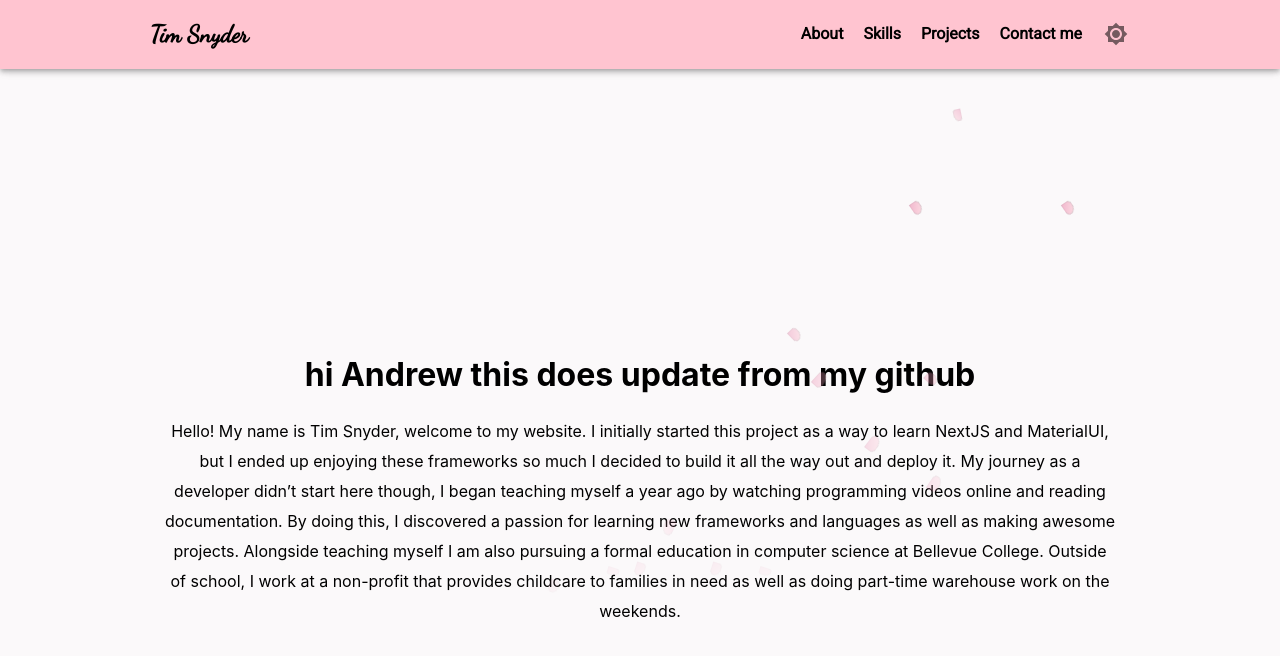
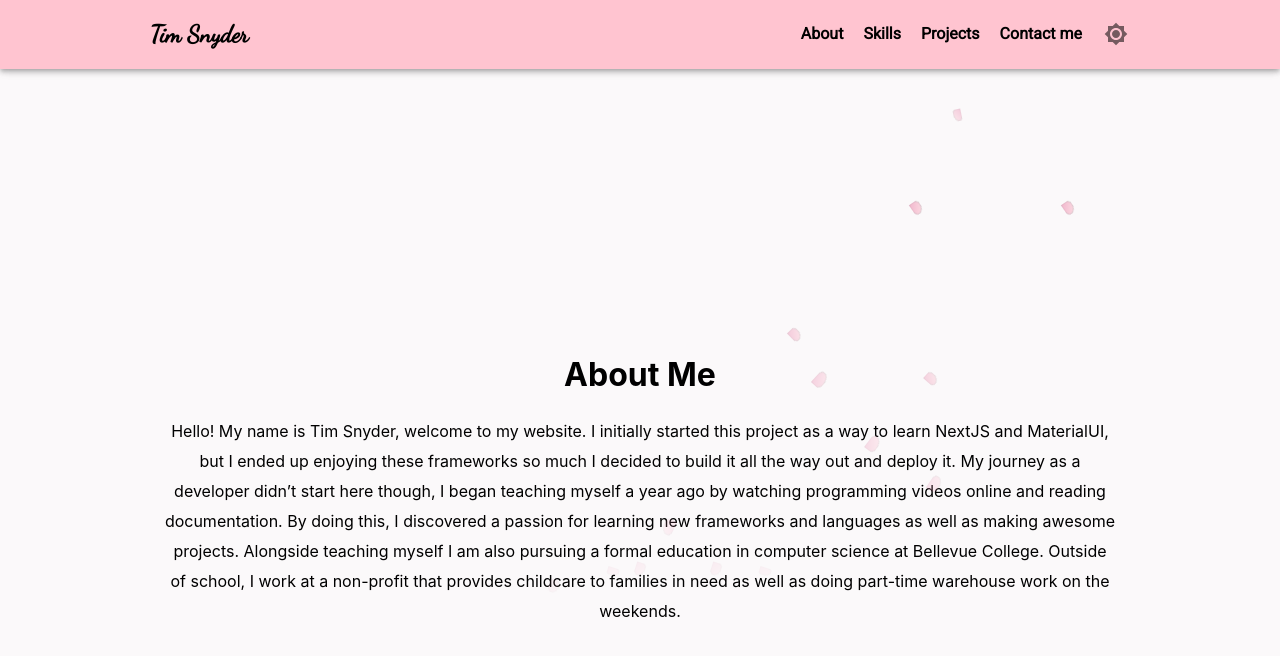
Before and after one commit to TimJSnyder/PersonalSite, a Next.js app: page / in a window 1280 px wide. Shown: the top 656 px of the page. Built offline with nearby package versions, Linux system fonts and the light colour scheme.

Commit message:
fixed my tests

```diff
--- a/Components/About.js
+++ b/Components/About.js
@@ -5,7 +5,7 @@ export default function About() {
 
     <div id="about">
       <Container className="aboutContainer padding">
-        <h1 className="textCenter">hi Andrew this does update from my github</h1>
+        <h1 className="textCenter">About Me</h1>
         <p className="aboutParagraph">
           Hello! My name is Tim Snyder, welcome to my website. I initially started
           this project as a way to learn NextJS and MaterialUI, but I ended up
```
